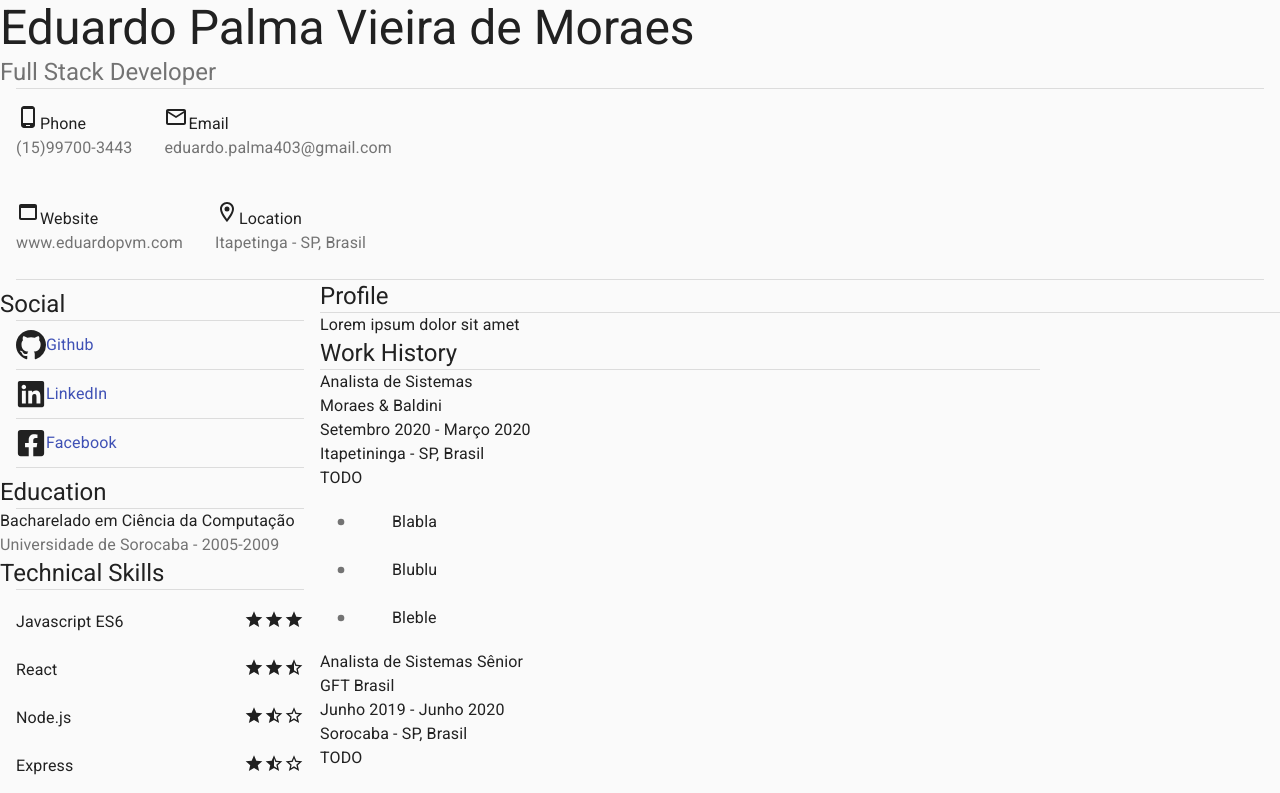
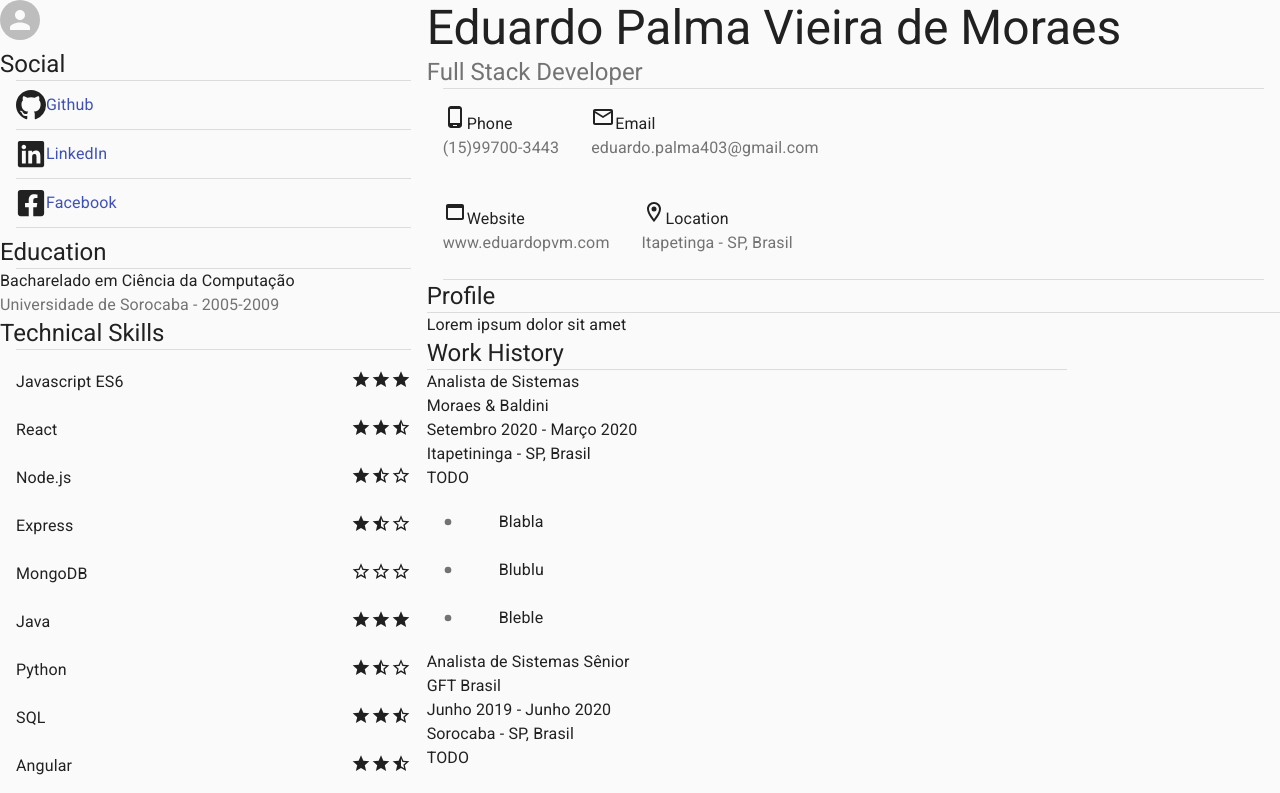
Before and after one commit to eduardopvm/react-cv, a React (Create React App) app: page / in a window 1280 px wide. Shown: the top 793 px of the page. Built offline with nearby package versions, Linux system fonts and the light colour scheme.

Commit message:
refactoring grid system

```diff
--- a/src/Layout.js
+++ b/src/Layout.js
@@ -1,19 +1,22 @@
-import React from "react";
 import Grid from "@material-ui/core/Grid";
 
 import Header from "./Header";
 import Sidebar from "./Sidebar";
 import MainContent from "./MainContent";
+import { Avatar } from "@material-ui/core";
 
 export default function Layout(props) {
   console.log("Props: ", props);
   return (
-    <React.Fragment>
-      <Header data={props.data.contact} />
-      <Grid container>
-        <Sidebar data={props.data}/>
+    <Grid container>
+      <Grid item xs="4">
+        <Avatar></Avatar>
+        <Sidebar data={props.data} />
+      </Grid>
+      <Grid item xs="8">
+        <Header data={props.data.contact} />
         <MainContent data={props.data} />
       </Grid>
-    </React.Fragment>
+    </Grid>
   );
 }
--- a/src/MainContent.js
+++ b/src/MainContent.js
@@ -1,13 +1,13 @@
-import Grid from "@material-ui/core/Grid";
+import React from "react";
 
 import ProfissionalProfile from "./ProfissionalProfile";
 import WorkHistory from "./WorkHistory";
 
 export default function MainContent(props) {
   return (
-    <Grid item xs={9}>
+    <React.Fragment>
       <ProfissionalProfile profileText={props.data.profile} />
       <WorkHistory history={props.data.history} />
-    </Grid>
+    </React.Fragment>
   );
 }
--- a/src/Sidebar.js
+++ b/src/Sidebar.js
@@ -1,21 +1,20 @@
 import Typography from "@material-ui/core/Typography";
-import Grid from "@material-ui/core/Grid";
 import Box from "@material-ui/core/Box";
 import Link from "@material-ui/core/Link";
 import List from "@material-ui/core/List";
 import ListItem from "@material-ui/core/ListItem";
 import ListItemText from "@material-ui/core/ListItemText";
-import ListItemSecondaryAction from "@material-ui/core/ListItemSecondaryAction";
 import Divider from "@material-ui/core/Divider";
 
 import { GoMarkGithub } from "react-icons/go";
 import { FaLinkedin, FaFacebookSquare } from "react-icons/fa";
 
 import SkillComponent from "./SkillComponent";
+import React from "react";
 
 export default function Sidebar(props) {
   return (
-    <Grid item xs={3}>
+    <React.Fragment>
       <List>
         <Typography variant="h5">Social</Typography>
         <Divider component="li" variant="middle" />
@@ -81,9 +80,9 @@ export default function Sidebar(props) {
       </Box>
 
       <Box>
-      <Typography variant="h5">Certificates</Typography>
+        <Typography variant="h5">Certificates</Typography>
         <Divider variant="middle" />
       </Box>
-    </Grid>
+    </React.Fragment>
   );
 }
```
